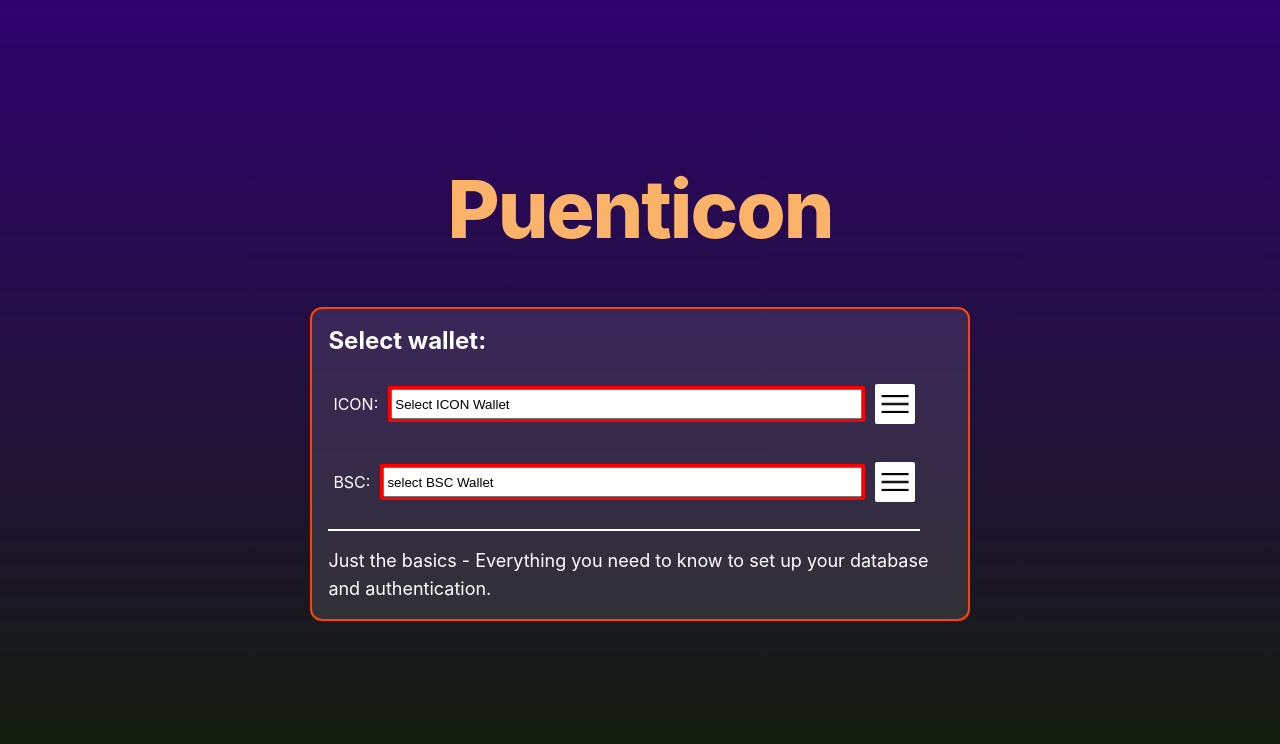
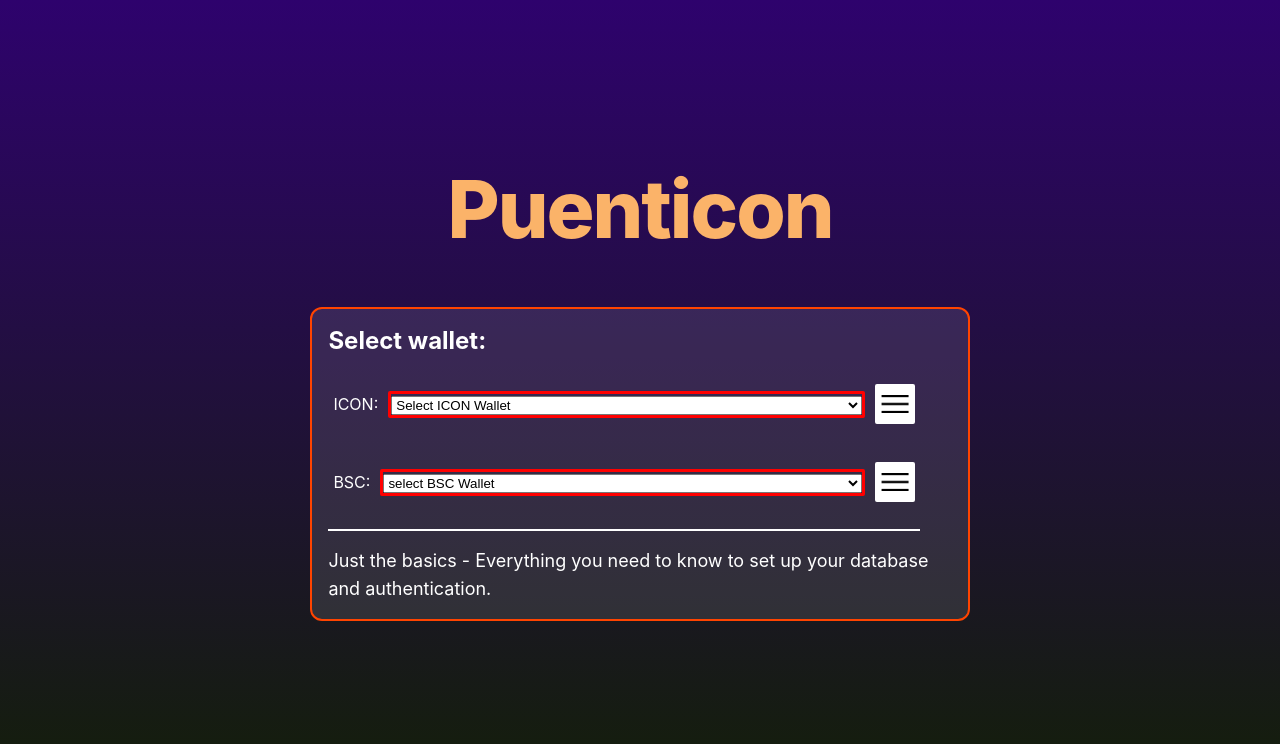
Before and after one commit to Espanicon/puenticon, a Next.js app: page / in a window 1280 px wide. Shown: the top 744 px of the page. Built offline with nearby package versions, Linux system fonts and the light colour scheme.

Commit message:
building: fixed styles on select component for wallets

```diff
--- a/src/components/BscLoginBtn/BscLoginBtn.tsx
+++ b/src/components/BscLoginBtn/BscLoginBtn.tsx
@@ -21,7 +21,7 @@ export default function BscLoginBtn({ handleWalletSelect }: BscLoginType) {
         const { ethereum } = window;
         await ethereum.request({ method: "eth_requestAccounts" });
         const accounts = await ethereum.request({ method: "eth_accounts" });
-        handleWalletSelect(accounts[0]);
+        handleWalletSelect(accounts);
       } catch (err) {
         console.log("error connecting to metamask wallet");
         console.log(err);
--- a/src/components/WalletSelect/WalletSelect.module.css
+++ b/src/components/WalletSelect/WalletSelect.module.css
@@ -12,8 +12,8 @@
 }
 .walletSelectInputContainer {
   flex-grow: 1;
-  display: flex;
-  flex-flow: column nowrap;
+  /* display: flex; */
+  /* flex-flow: column nowrap; */
 }
 .walletSelectInputContainerGreen {
   border-radius: 2px;
@@ -34,5 +34,10 @@
 .walletSelectStatus > img {
   height: 100%;
 }
-.walletSelectInput {
+.select {
+  width: 100%;
+  text-overflow: ellipsis;
+  white-space: nowrap;
+  overflow: hidden;
+  min-width: 50px;
 }
--- a/src/components/WalletSelect/WalletSelect.tsx
+++ b/src/components/WalletSelect/WalletSelect.tsx
@@ -1,4 +1,4 @@
-import { useState } from "react";
+import { useState, useEffect } from "react";
 import IconLoginBtn from "../IconLoginBtn/IconLoginBtn";
 import BscLoginBtn from "../BscLoginBtn/BscLoginBtn";
 import styles from "./WalletSelect.module.css";
@@ -7,8 +7,16 @@ type WalletProps = {
   chain?: string;
 };
 
-const initIconWallet: string | null = null;
-const initBscWallet: string | null = null;
+const initIconWallet: string[] | null = null;
+const initBscWallet: string[] | null = null;
+
+function updateArrayOfIconWallets(newAddress: string, array: string[]) {
+  if (array.includes(newAddress)) {
+    return [...array];
+  } else {
+    return [...array, newAddress];
+  }
+}
 
 export default function WalletSelect({ chain = "icon" }: WalletProps) {
   const [iconWallet, setIconWallet] = useState(initIconWallet);
@@ -17,51 +25,73 @@ export default function WalletSelect({ chain = "icon" }: WalletProps) {
   const defaultStr =
     chain === "icon" ? "Select ICON Wallet" : "select BSC Wallet";
 
-  function handleLogin(wallet: string) {
-    if (chain === "icon") {
-      setIconWallet(wallet);
-    } else if (chain === "bsc") {
-      setBscWallet(wallet);
-    } else {
-    }
+  function handleIconLogin(wallet: string) {
+    setIconWallet(state => {
+      const arr = state == null ? [] : state;
+      const newState = updateArrayOfIconWallets(wallet, arr);
+      return newState;
+    });
   }
-  return (
+
+  function handleBscLogin(wallet: string[]) {
+    setBscWallet(wallet);
+  }
+
+  return chain === "icon" ? (
     <div className={styles.walletSelectMain}>
       <div className={styles.walletSelectChain}>
-        {chain === "icon" ? <p>ICON:</p> : <p>BSC:</p>}
+        <p>ICON:</p>
       </div>
       <div
         className={
-          chain === "icon"
-            ? iconWallet === null
-              ? `${styles.walletSelectInputContainer} ${styles.walletSelectInputContainerRed}`
-              : `${styles.walletSelectInputContainer} ${styles.walletSelectInputContainerGreen}`
-            : bscWallet === null
+          iconWallet === null
             ? `${styles.walletSelectInputContainer} ${styles.walletSelectInputContainerRed}`
             : `${styles.walletSelectInputContainer} ${styles.walletSelectInputContainerGreen}`
         }
       >
-        <input
-          type="text"
-          name="name"
-          value={
-            chain === "icon"
-              ? iconWallet === null
-                ? defaultStr
-                : iconWallet
-              : bscWallet === null
-              ? defaultStr
-              : bscWallet
-          }
-          readOnly
-          className={styles.walletSelectInput}
-        />
+        <select name="selectList" id="selectList" className={styles.select}>
+          {iconWallet === null ? (
+            <option value="null">{defaultStr}</option>
+          ) : (
+            iconWallet.map((wallet, index) => {
+              return (
+                <option value={`${index}`} key={`${wallet}-${index}`}>
+                  {wallet}
+                </option>
+              );
+            })
+          )}
+        </select>
       </div>
-      {chain === "icon" ? (
-        <IconLoginBtn handleWalletSelect={handleLogin} />
-      ) : (
-        <BscLoginBtn handleWalletSelect={handleLogin} />
-      )}
+      <IconLoginBtn handleWalletSelect={handleIconLogin} />
+    </div>
+  ) : (
+    <div className={styles.walletSelectMain}>
+      <div className={styles.walletSelectChain}>
+        <p>BSC:</p>
+      </div>
+      <div
+        className={
+          bscWallet === null
+            ? `${styles.walletSelectInputContainer} ${styles.walletSelectInputContainerRed}`
+            : `${styles.walletSelectInputContainer} ${styles.walletSelectInputContainerGreen}`
+        }
+      >
+        <select name="selectList" id="selectList" className={styles.select}>
+          {bscWallet === null ? (
+            <option value="null">{defaultStr}</option>
+          ) : (
+            bscWallet.map((wallet, index) => {
+              return (
+                <option value={`${index}`} key={`${wallet}-${index}`}>
+                  {wallet}
+                </option>
+              );
+            })
+          )}
+        </select>
+      </div>
+      <BscLoginBtn handleWalletSelect={handleBscLogin} />
     </div>
   );
 }
```
